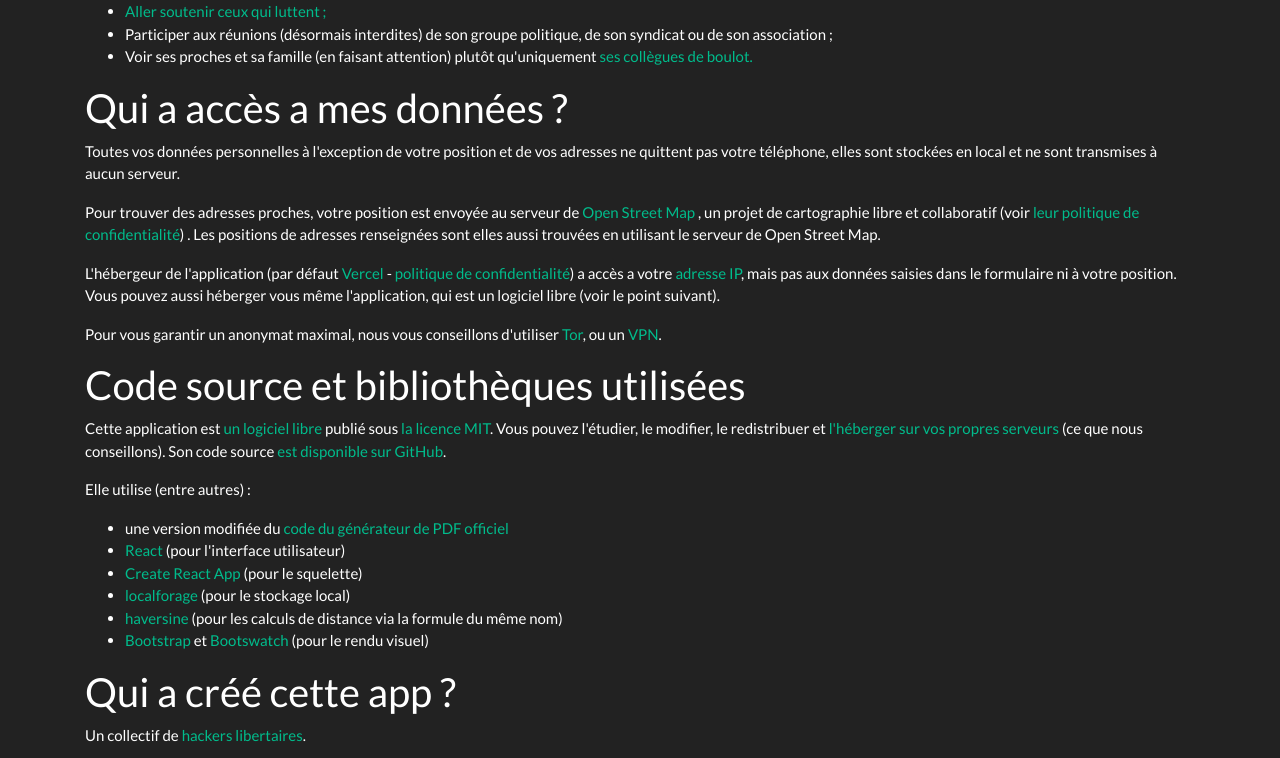
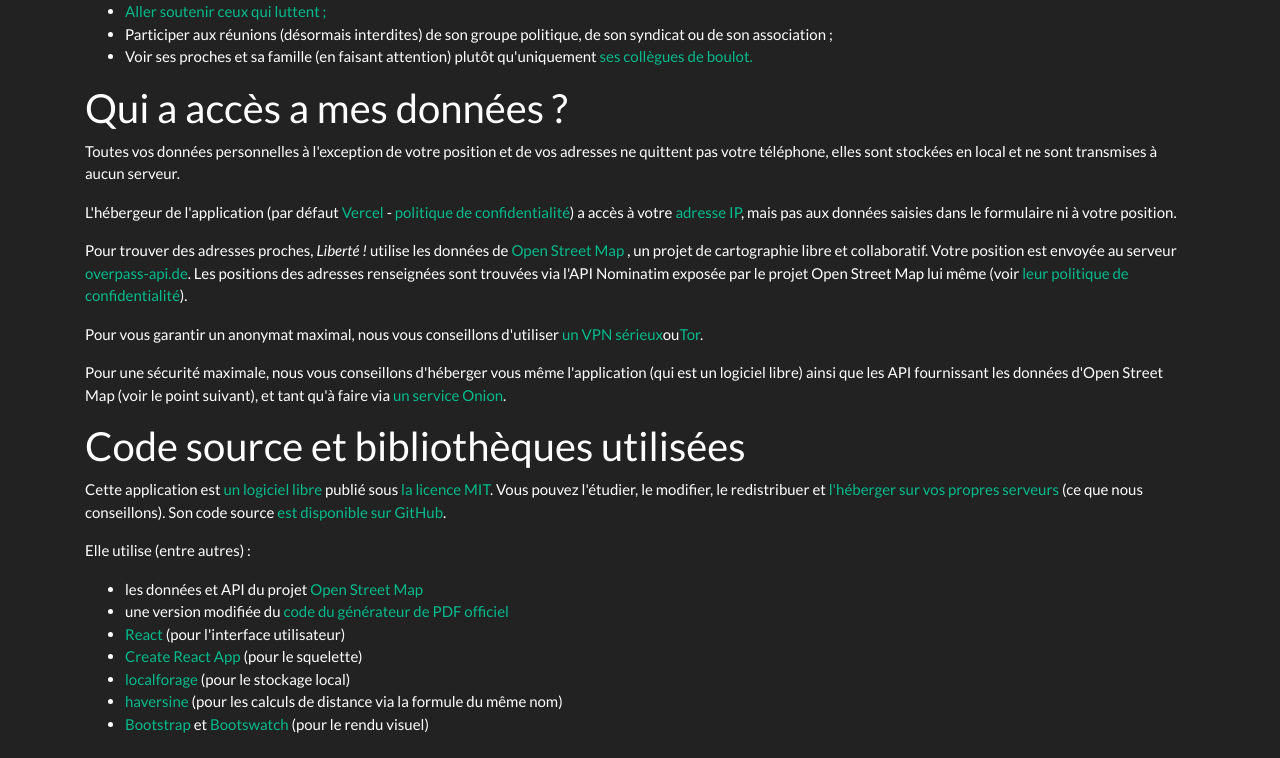
Before and after one commit to covid-liberte/liberte, a React (Create React App) app: page /presentation in a window 1280 px wide. Shown: the part 1462-2220 px from the top of the page. Built offline with nearby package versions, Linux system fonts and the light colour scheme.

Commit message:
Meilleur génération d'adresses

```diff
--- a/src/Presentation.js
+++ b/src/Presentation.js
@@ -75,8 +75,8 @@ export default function Presentation() {
         <li>
           Vous pouvez antidater la date de sortie et le QR code ne vous
           mouchardera pas (le QR code l'attestation officielle contient sa date
-          de création, qui n'apparaît nulle part en clair... la délation, cette
-          tradition française).
+          de création, qui n'apparaît nulle part en clair sur le PDF... la
+          délation, cette tradition française).
         </li>
       </ul>
 
@@ -233,7 +233,7 @@ export default function Presentation() {
             target="_blank"
             rel="noreferrer"
           >
-            Faire un footing sans tourner en rond autour de son lotissement
+            Faire un footing sans tourner en rond autour de son lotissement,
             comme le ministre de l'intérieur
           </a>{" "}
           ;
@@ -273,28 +273,6 @@ export default function Presentation() {
       </p>
 
       <p>
-        Pour trouver des adresses proches, votre position est envoyée au serveur
-        de{" "}
-        <a
-          href="https://www.openstreetmap.org"
-          target="_blank"
-          rel="noreferrer"
-        >
-          Open Street Map
-        </a>{" "}
-        , un projet de cartographie libre et collaboratif (voir{" "}
-        <a
-          href="https://wiki.osmfoundation.org/wiki/Privacy_Policy"
-          target="_blank"
-          rel="noreferrer"
-        >
-          leur politique de confidentialité
-        </a>
-        ) . Les positions de adresses renseignées sont elles aussi trouvées en
-        utilisant le serveur de Open Street Map.
-      </p>
-
-      <p>
         L'hébergeur de l'application (par défaut{" "}
         <a
           href="https://vercel.com/legal/privacy-policy"
@@ -311,7 +289,7 @@ export default function Presentation() {
         >
           politique de confidentialité
         </a>
-        ) a accès a votre{" "}
+        ) a accès à votre{" "}
         <a
           href="https://fr.wikipedia.org/wiki/Adresse_IP"
           target="_blank"
@@ -320,18 +298,58 @@ export default function Presentation() {
           adresse IP
         </a>
         , mais pas aux données saisies dans le formulaire ni à votre position.
-        Vous pouvez aussi héberger vous même l'application, qui est un logiciel
-        libre (voir le point suivant).
+      </p>
+
+      <p>
+        Pour trouver des adresses proches, <i>Liberté !</i> utilise les données
+        de{" "}
+        <a
+          href="https://www.openstreetmap.org"
+          target="_blank"
+          rel="noreferrer"
+        >
+          Open Street Map
+        </a>{" "}
+        , un projet de cartographie libre et collaboratif. Votre position est
+        envoyée au serveur{" "}
+        <a href="https://overpass-api.de" target="_blank" rel="noreferrer">
+          overpass-api.de
+        </a>
+        . Les positions des adresses renseignées sont trouvées via l'API
+        Nominatim exposée par le projet Open Street Map lui même (voir{" "}
+        <a
+          href="https://wiki.osmfoundation.org/wiki/Privacy_Policy"
+          target="_blank"
+          rel="noreferrer"
+        >
+          leur politique de confidentialité
+        </a>
+        ).
       </p>
 
       <p>
         Pour vous garantir un anonymat maximal, nous vous conseillons d'utiliser{" "}
+        <a href="https://protonvpn.com" target="_blank" rel="noreferrer">
+          un VPN sérieux
+        </a>
+        ou
         <a href="https://www.torproject.org" target="_blank" rel="noreferrer">
           Tor
         </a>
-        , ou un{" "}
-        <a href="https://protonvpn.com" target="_blank" rel="noreferrer">
-          VPN
+        .
+      </p>
+
+      <p>
+        Pour une sécurité maximale, nous vous conseillons d'héberger vous même
+        l'application (qui est un logiciel libre) ainsi que les API fournissant
+        les données d'Open Street Map (voir le point suivant), et tant qu'à
+        faire via{" "}
+        <a
+          href="https://community.torproject.org/onion-services/"
+          target="_blank"
+          rel="noreferrer"
+        >
+          un service Onion
         </a>
         .
       </p>
@@ -357,7 +375,7 @@ export default function Presentation() {
         </a>
         . Vous pouvez l'étudier, le modifier, le redistribuer et{" "}
         <a
-          href="https://create-react-app.dev/docs/deployment"
+          href="https://github.com/covid-liberte/liberte#déployer-sa-propre-instance"
           target="_blank"
           rel="noreferrer"
         >
@@ -377,6 +395,16 @@ export default function Presentation() {
       <p>Elle utilise (entre autres) :</p>
 
       <ul>
+        <li>
+          les données et API du projet{" "}
+          <a
+            href="https://www.openstreetmap.org"
+            target="_blank"
+            rel="noreferrer"
+          >
+            Open Street Map
+          </a>
+        </li>
         <li>
           une version modifiée du{" "}
           <a
--- a/src/ProfileForm.js
+++ b/src/ProfileForm.js
@@ -255,7 +255,7 @@ export default function ProfileForm() {
 
             <hr />
 
-            <Link to="/" className="btn btn-info btn-block">
+            <Link to="/presentation" className="btn btn-info btn-block">
               Infos
             </Link>
             <button
--- a/src/findAddress.js
+++ b/src/findAddress.js
@@ -16,52 +16,67 @@ const findAddress = async (pos) => {
 
   //console.debug("Position %o", pos);
 
+  let adressePlusProche = null;
+  let distanceAdressePlusProche = null;
   for (const address of addressList) {
+    // Adresse non-géocodée
+    if (!address.latitude || !address.longitude) continue;
+
+    const distance = haversine(address, pos.coords, { unit: "meter" });
     // On prend 100 mètres de marge, car on connaît la flexibilité légendaire de la police française
-    if (
-      address.latitude &&
-      address.longitude &&
-      haversine(address, pos.coords, { threshold: 900, unit: "meter" })
-    ) {
+    if (distance <= 900) {
       //console.debug("Réutilisation de l'adresse %o", address);
       //console.groupEnd();
       return address;
     }
+
+    if (adressePlusProche === null || distance < distanceAdressePlusProche) {
+      adressePlusProche = address;
+      distanceAdressePlusProche = distance;
+    }
   }
 
-  if (!profile.adresseAuto && addressList.length) {
-    return addressList[0];
-  }
+  if (!profile.adresseAuto && adressePlusProche) return adressePlusProche;
 
-  const resp = await fetch(
-    `https://nominatim.openstreetmap.org/reverse?format=jsonv2&lat=${pos.coords.latitude}&lon=${pos.coords.longitude}`
+  const url = new URL(process.env.REACT_APP_OVERPASS_API);
+  url.searchParams.append(
+    "data",
+    `[out:json];
+  node(around:900,50.622318196221,3.0441414536924)["addr:housenumber"]["addr:street"]["addr:city"]["addr:postcode"];
+  out 5;`
   );
+
+  try {
+    const resp = await fetch(url);
     const json = await resp.json();
 
+    // Pas d'adresse à moins de 900m à la ronde... on prend l'adresse existante la plus proche en espérant que le flic (ou plus probablement le gendarme dans le cas présent) soit compréhensif.
+    if (!json.elements.length) return adressePlusProche;
+
+    // On prend une adresse sur les 5 au hasard, pour que ce ne soit pas toujours les mêmes adresses qui sortent
+    const element =
+      json.elements[Math.floor(Math.random() * json.elements.length)];
+
     const address = {
-    address: "",
-    zipcode: json.address.postcode || "",
-    city: json.address.city || "",
-    latitude: pos.coords.latitude,
-    longitude: pos.coords.longitude,
+      address: `${element.tags["addr:housenumber"]} ${element.tags["addr:street"]}`,
+      zipcode: element.tags["addr:postcode"],
+      city: element.tags["addr:city"],
+      latitude: element.lat,
+      longitude: element.lon,
     };
 
-  //console.debug("Création d'une nouvelle adresse %o", json);
+    //console.debug("Création d'une nouvelle adresse %o", address);
     //console.groupEnd();
-
-  if (!json.address.house_number && json.address.building)
-    // On ne fait pas apparaître le nom du bâtiment si le numéro de la rue est disponible
-    address.address = `${json.address.building} `;
-
-  const composantsRue = [];
-  if (json.address.house_number) composantsRue.push(json.address.house_number);
-  if (json.address.road) composantsRue.push(json.address.road);
-
-  if (composantsRue.length) address.address += composantsRue.join(" ");
 
     addAddress(address);
 
     return address;
+  } catch (e) {
+    // En cas de problème (ex : API en rade), on renvoie l'adresse en stock la plus proche
+    console.error(e);
+
+    return adressePlusProche;
+  }
 };
 
 export default findAddress;
--- a/src/geocode.js
+++ b/src/geocode.js
@@ -1,7 +1,6 @@
 export default async function geocode(address) {
-  const url = new URL(
-    "https://nominatim.openstreetmap.org/search?format=jsonv2"
-  );
+  const url = new URL(process.env.REACT_APP_NOMINATIM_API);
+  url.searchParams.set("format", "jsonv2");
   url.searchParams.set("street", address.address);
   url.searchParams.set("city", address.city);
   url.searchParams.set("postalcode", address.zipcode);
```
Also changed, not shown: 2 other files (tests, documents, lock files or other folders). Lines whose indentation alone changed are shown as unchanged.
